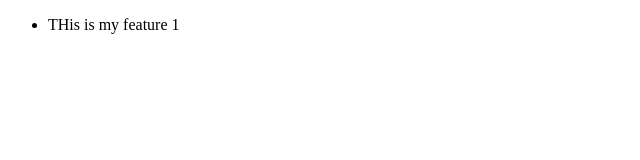
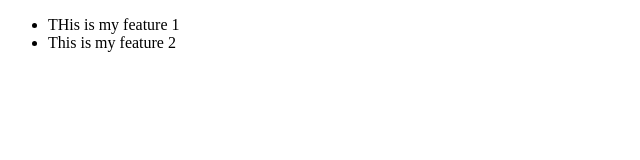
Before and after one commit to MaddieSiegel18/git-lesson, a plain HTML site: page index.html in a window 1280 px wide. Shown: the whole page, without its empty margins (0-640 px from the left). Drawn offline with Linux system fonts and the light colour scheme.

Commit message:
feature 2 completed

```diff
--- a/index.html
+++ b/index.html
@@ -9,6 +9,7 @@
 <body>
     <ul>
         <li>THis is my feature 1</li>
+        <li>This is my feature 2</li>
     </ul>
 </body>
 </html>
```
